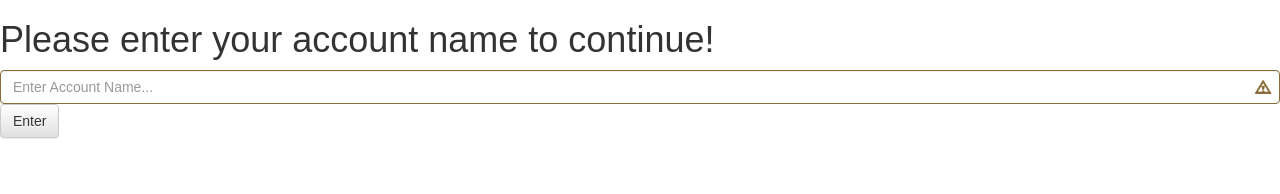
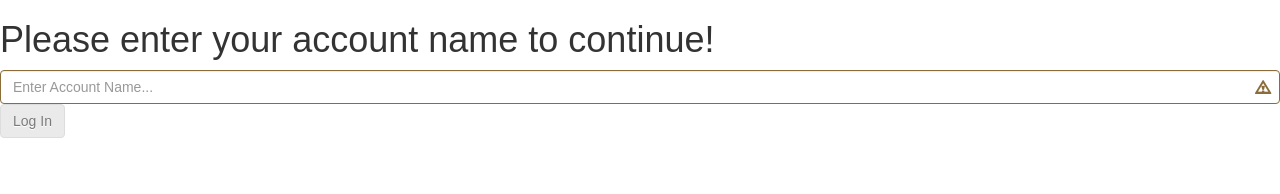
Before and after one commit to awarnes/csm-react, a React (Create React App) app: page /login_account in a window 1280 px wide. Shown: the top 194 px of the page. Built offline with nearby package versions, Linux system fonts and the light colour scheme; no server answers.

Commit message:
Updating Login page Have included fetching user accounts, validating user input in relation to those accounts, and allowing user to progress forward with login button when have correct account

```diff
--- a/src/App.js
+++ b/src/App.js
@@ -11,10 +11,17 @@ export default class App extends Component {
     super(props)
     this.state = {
       createAccount: '',
-      loginAccount: ''
+      loginAccount: '',
+      activeAccount: '',
+      dbAccounts: {}
     }
     this.onLoginAccountNameInput = this.onLoginAccountNameInput.bind(this)
     this.onCreateAccountNameInput = this.onCreateAccountNameInput.bind(this)
+    this.updateDBAccounts = this.updateDBAccounts.bind(this)
+  }
+
+  updateDBAccounts (json) {
+    this.setState({dbAccounts: json})
   }
 
   onLoginAccountNameInput (event) {
@@ -31,13 +38,15 @@ export default class App extends Component {
         <div>
           <Route exact path='/' render={props => (<LandingPage {...props} />)} />
           <Route path='/login_account'
-                 render={props => (<LogInPage {...props}
-                                              onAccountNameInput={this.onLoginAccountNameInput}
-                                              accountName={this.state.loginAccount}/>)} />
+            render={props => (<LogInPage {...props}
+              onAccountNameInput={this.onLoginAccountNameInput}
+              accountName={this.state.loginAccount}
+              updateDBAccounts={this.updateDBAccounts}
+              dbAccounts={this.state.dbAccounts} />)} />
           <Route path='/create_account'
-                 render={props => (<CreateAccountPage {...props}
-                                                      onAccountNameInput={this.onCreateAccountNameInput}
-                                                      accountName={this.state.createAccount} />)} />
+            render={props => (<CreateAccountPage {...props}
+              onAccountNameInput={this.onCreateAccountNameInput}
+              accountName={this.state.createAccount} />)} />
         </div>
       </Router>
     )
--- a/src/components/CreateAccountPage.js
+++ b/src/components/CreateAccountPage.js
@@ -3,7 +3,6 @@ import PropTypes from 'prop-types'
 import { Button, FormControl } from 'react-bootstrap'
 
 export default class CreateAccountPage extends Component {
-
   // getValidationState () {
   //
   //   let checkAccount = this.props.accountName
@@ -33,7 +32,7 @@ export default class CreateAccountPage extends Component {
           onChange={this.props.onAccountNameInput}
           id='accountName-input'
           />
-        <Button type='button' id='createAccount-btn'>Enter</Button>
+        <Button type='button' id='createAccount-btn'>Create Account</Button>
       </div>
     )
   }
--- a/src/components/LogInPage.js
+++ b/src/components/LogInPage.js
@@ -1,31 +1,58 @@
 import React, { Component } from 'react'
 import PropTypes from 'prop-types'
 import { Button, FormControl, FormGroup } from 'react-bootstrap'
+
+/* global fetch */
 
 export default class LogInPage extends Component {
   constructor (props) {
     super(props)
 
     this.getValidationState = this.getValidationState.bind(this)
+    this.checkValidationState = this.checkValidationState.bind(this)
   }
 
   getValidationState () {
     let checkInfo = this.props.accountName
 
-    if(checkInfo.length < 3) {
-      return "warning"
-    } else if (checkInfo.length >= 3) {
-      return "success"
+    let found = Object.keys(this.props.dbAccounts).findIndex((name) => {
+      return name === checkInfo
+    })
+
+    if (found === -1) {
+      return 'warning'
+    } else if (found !== -1) {
+      return 'success'
     }
   }
 
+  checkValidationState () {
+    if (this.getValidationState() === 'warning') {
+      return true
+    } else {
+      return false
+    }
+  }
 
+  componentWillMount () {
+    fetch('https://csm-5e.firebaseio.com/users.json')
+      .then((response) => {
+        return response.json()
+      })
+      .then((json) => {
+        this.props.updateDBAccounts(json)
+      })
+      .catch((error) => {
+        console.log(error)
+      })
+  }
 
   render () {
     return (
       <div>
         <h1>Please enter your account name to continue!</h1>
         <FormGroup
+          id='loginFormGroup'
           validationState={this.getValidationState()}>
           <FormControl
             type='text'
@@ -35,7 +62,7 @@ export default class LogInPage extends Component {
             value={this.props.accountName}
             />
           <FormControl.Feedback />
-          <Button type='button' id='loginAccount-btn'>Enter</Button>
+          <Button type='button' id='loginAccount-btn' onClick={this.onLoginClick} disabled={this.checkValidationState()}>Log In</Button>
         </FormGroup>
       </div>
     )
@@ -44,5 +71,7 @@ export default class LogInPage extends Component {
 
 LogInPage.propTypes = {
   onAccountNameInput: PropTypes.func,
-  accountName: PropTypes.string
+  accountName: PropTypes.string,
+  updateDBAccounts: PropTypes.func,
+  dbAccounts: PropTypes.object
 }
```
Also changed, not shown: 2 other files (tests, documents, lock files or other folders).
